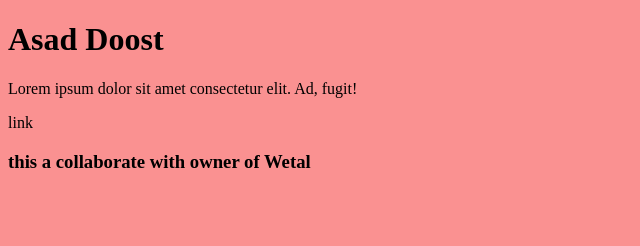
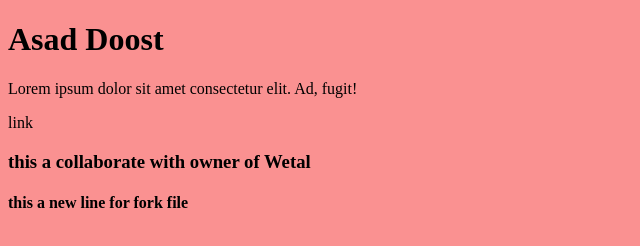
Before and after one commit to asaddoost/git-for-test-1, a plain HTML site: page index.html in a window 1280 px wide. Shown: the whole page, without its empty margins (0-640 px from the left). Drawn offline with Linux system fonts and the light colour scheme.

Commit message:
first commit on fork file

```diff
--- a/index.html
+++ b/index.html
@@ -13,6 +13,7 @@
     <p>Lorem ipsum dolor sit amet consectetur  elit. Ad, fugit!</p>
     <a sre="#">link</a>
     <h3>this a collaborate with owner of Wetal</h3>
+    <h4>this a new line for fork file</h4>
 
 
 </body>
```
